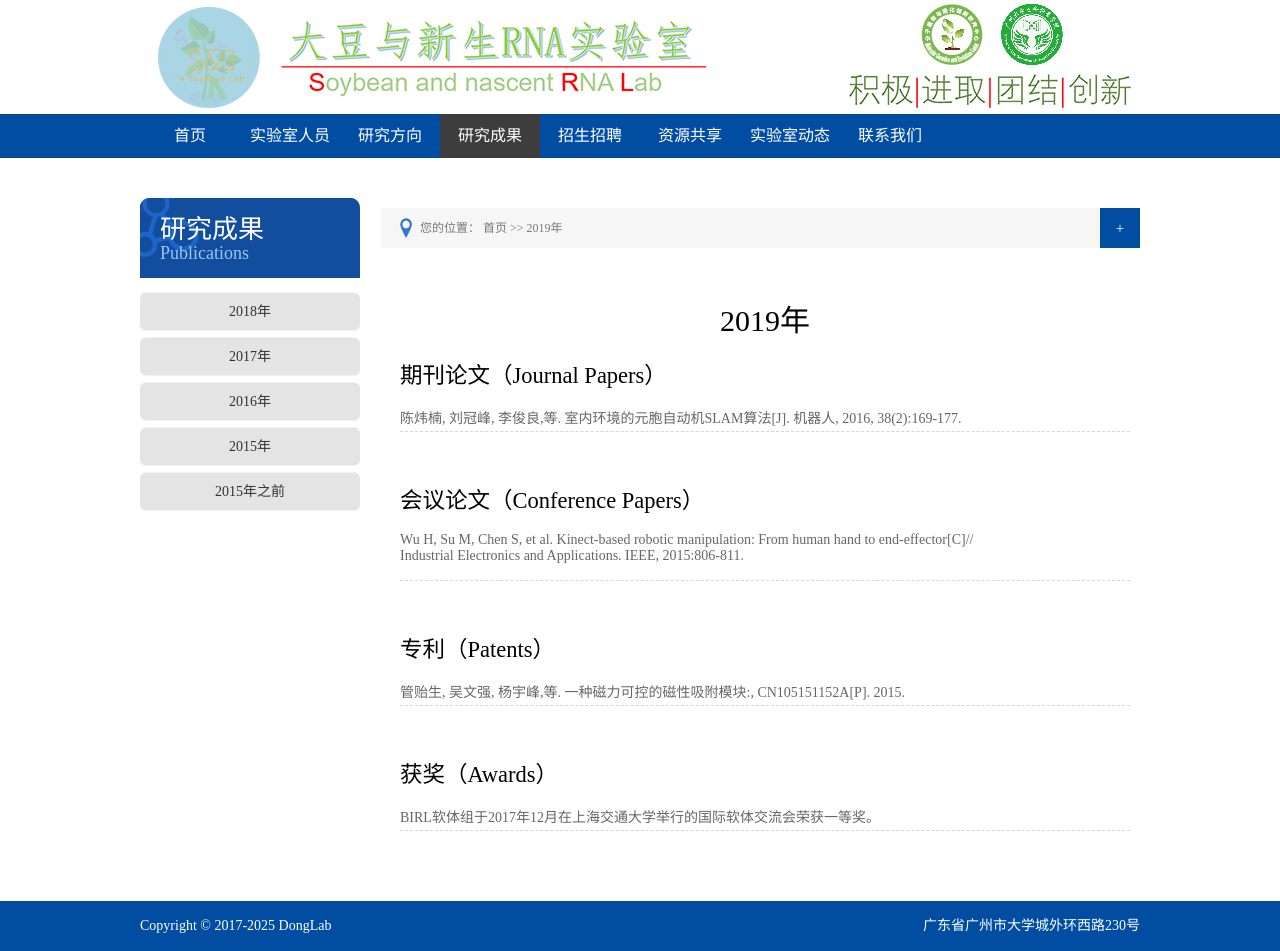
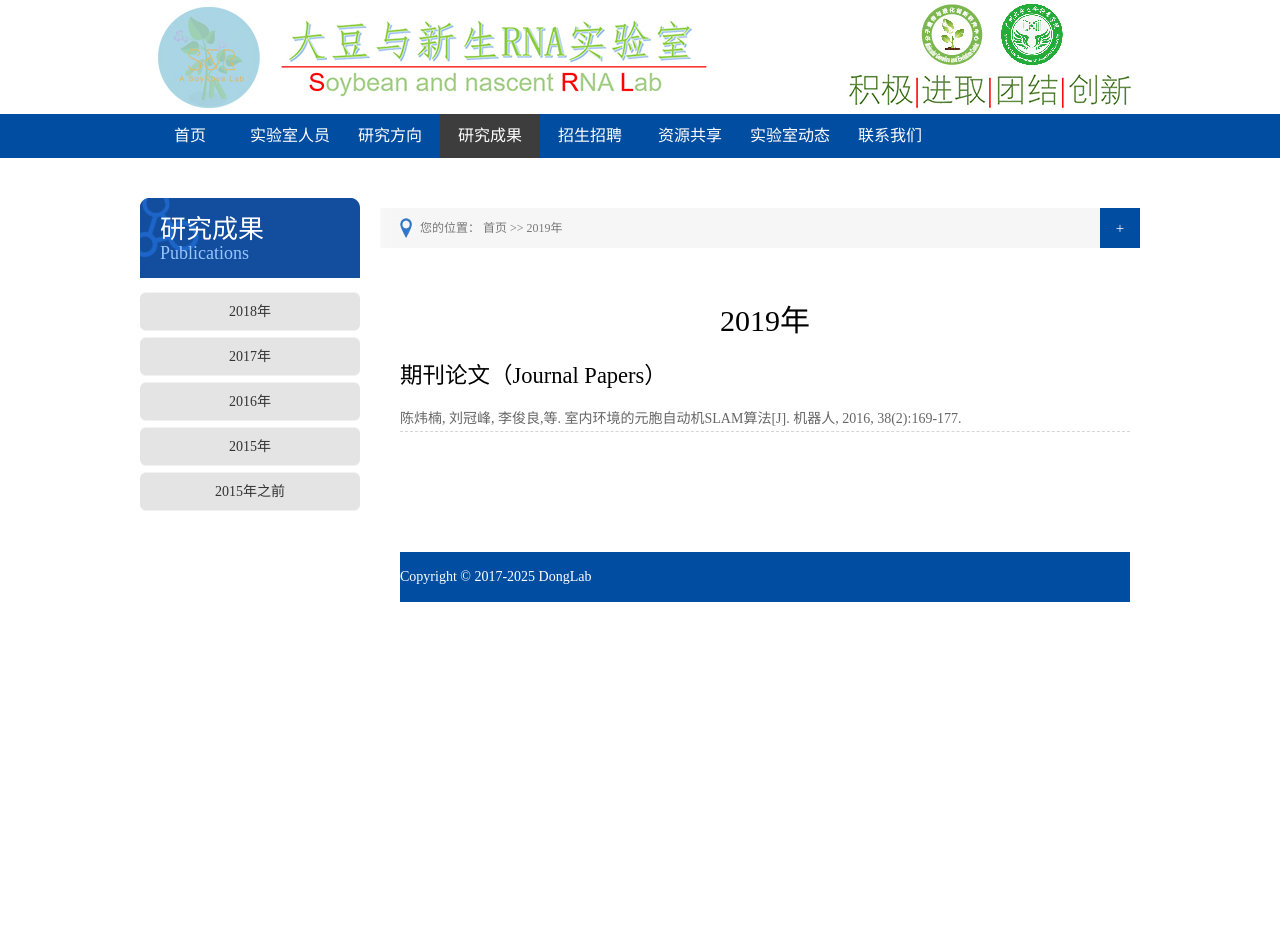
Before and after one commit to zhanweimin2021/zhanweimin2021.github.io, a Jekyll site: the page built from pages/2016.html, in a window 1280 px wide. Built offline with Jekyll 4.4.1, drawn with Linux system fonts in a browser that asks for light colours; after the commit the page ends 900 px from its top, so only the background shows below that.

Commit message:
Update 2019.html

```diff
--- a/pages/2016.html
+++ b/pages/2016.html
@@ -21,26 +21,3 @@
         </li>
       </ul>
       <div style="margin-top:50px"></div>
-      <h2>会议论文（Conference Papers）</h2>
-      <ul>
-        <li style="height:48px;">
-          <div class="n_temp_r_b1"><h4><a href="http://xueshu.baidu.com/s?wd=Kinect-based+Robotic+Manipulation%3A+From+Human+Hand+to+End-effector&tn=SE_baiduxueshu_c1gjeupa&cl=3&ie=utf-8&bs=%E5%AE%A4%E5%86%85%E7%8E%AF%E5%A2%83%E7%9A%84%E5%85%83%E8%83%9E%E8%87%AA%E5%8A%A8%E6%9C%BASLAM+%E7%AE%97%E6%B3%95&f=8&rsv_bp=1&rsv_sug2=1&sc_f_para=sc_tasktype%3D%7BfirstSimpleSearch%7D&rsv_n=2" target="_blank">Wu H, Su M, Chen S, et al. Kinect-based robotic manipulation: From human hand to end-effector[C]// Industrial Electronics and Applications. IEEE, 2015:806-811.</a></h4></div>
-        </li>
-      </ul>
-      <div style="margin-top:50px"></div>
-      <h2>专利（Patents）</h2>
-      <ul>
-        <li>
-          <div class="n_temp_r_b1"><h4><a href="http://xueshu.baidu.com/s?wd=paperuri%3A%28198668fdb08fad3c2a396b67eadc8cb3%29&filter=sc_long_sign&sc_ks_para=q%3D%E4%B8%80%E7%A7%8D%E7%A3%81%E5%8A%9B%E5%8F%AF%E6%8E%A7%E7%9A%84%E7%A3%81%E6%80%A7%E5%90%B8%E9%99%84%E6%A8%A1%E5%9D%97&sc_us=12407931050397668981&tn=SE_baiduxueshu_c1gjeupa&ie=utf-8" target="_blank">管贻生, 吴文强, 杨宇峰,等. 一种磁力可控的磁性吸附模块:, CN105151152A[P]. 2015.</a></h4></div>
-        </li>
-      </ul>
-      <div style="margin-top:50px"></div>
-      <h2>获奖（Awards）</h2>
-      <ul>
-        <li>
-          <div class="n_temp_r_b1"><h4>BIRL软体组于2017年12月在上海交通大学举行的国际软体交流会荣获一等奖。</h4></div>
-        </li>
-      </ul>
-    </div>
-  </div>
-</div>
```
